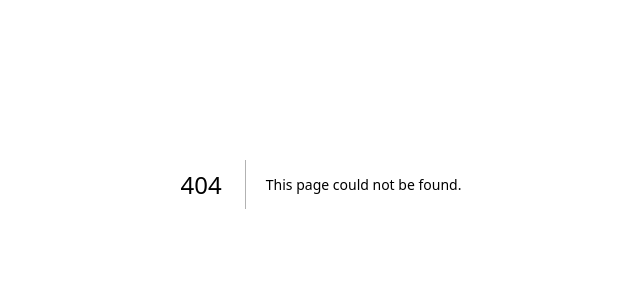
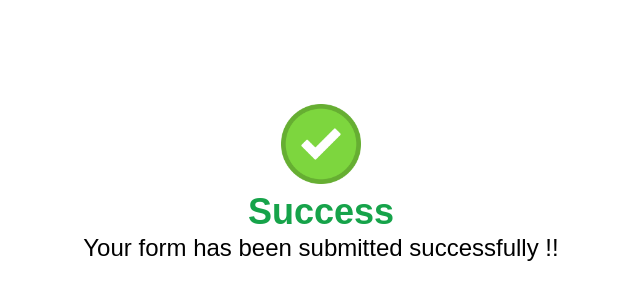
Before and after one commit to visitrx/pmangatram, a Next.js app: page /success in a window 1280 px wide. Before the commit this address had no page. Shown: the part 216-516 px from the top of the page, without its empty margins (319-959 px from the left). Built offline with nearby package versions, Linux system fonts and the light colour scheme.

Commit message:
Add success page and redirect after successful form submission; clean up CSS

```diff
--- a/src/app/globals.css
+++ b/src/app/globals.css
@@ -21,7 +21,7 @@ body {
   background-size: cover;
   background-repeat: no-repeat;
   background-position: 70%;
-;
+
   height: 100vh;
 
 }
--- a/src/app/page.tsx
+++ b/src/app/page.tsx
@@ -5,6 +5,7 @@ import { useState } from "react";
 import logo from '@/assets/pmj.jpeg'
 import toast from "react-hot-toast";
 import axios from "axios";
+import { useRouter } from "next/navigation";
 
 
 const languageList: { [key: string]: { name: string; number: string; gender: string; male: string; female: string; company: string; } } = {
@@ -49,6 +50,8 @@ export default function Home() {
   const [gender, setGender] = useState("");
   const [company, setCompany] = useState("");
 
+  const router = useRouter();
+
   // Handle form submission
   const handleSubmit = async (event: React.FormEvent) => {
     event.preventDefault();
@@ -76,6 +79,7 @@ export default function Home() {
 
       if (response.status === 200) {
         toast.success("Register Successful");
+        router.replace("/success");
 
       } else {
         toast.error(response.data.error);
--- /dev/null
+++ b/src/app/success/page.tsx
@@ -0,0 +1,13 @@
+import React from 'react'
+import check from '../../assets/checked.png'
+import Image from 'next/image'
+
+export default function page() {
+  return (
+      <div className='flex flex-col justify-center items-center h-full bg-white p-5'>
+          <Image src={check} alt='success' className='w-20'/>
+        <h1 className='text-4xl font-semibold text-green-600 pt-2'>Success</h1>
+        <p className='text-2xl text-center'>Your form has been submitted successfully !!</p>
+    </div>
+  )
+}
```
Also changed, not shown: src/assets/checked.png (added).
